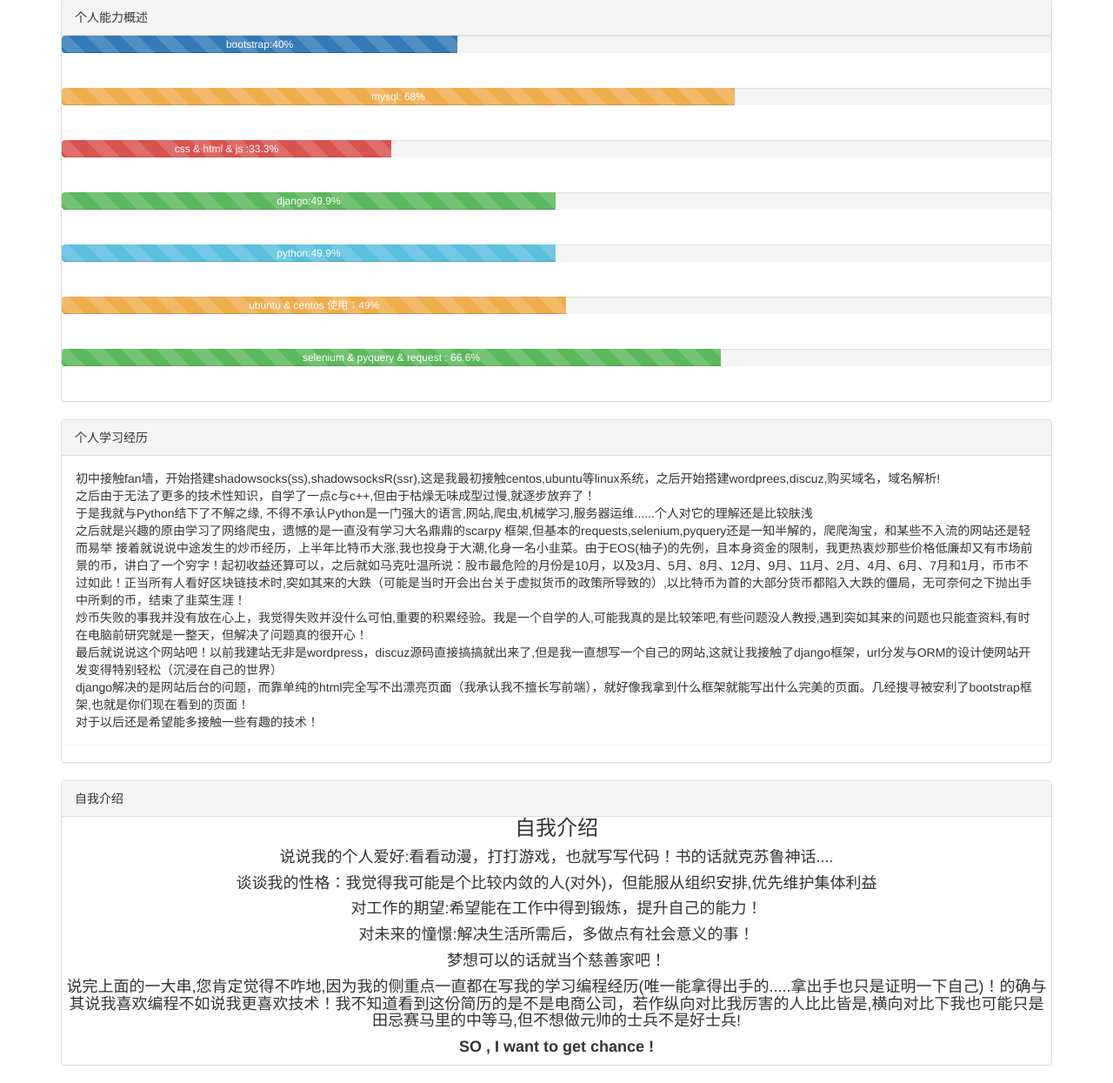
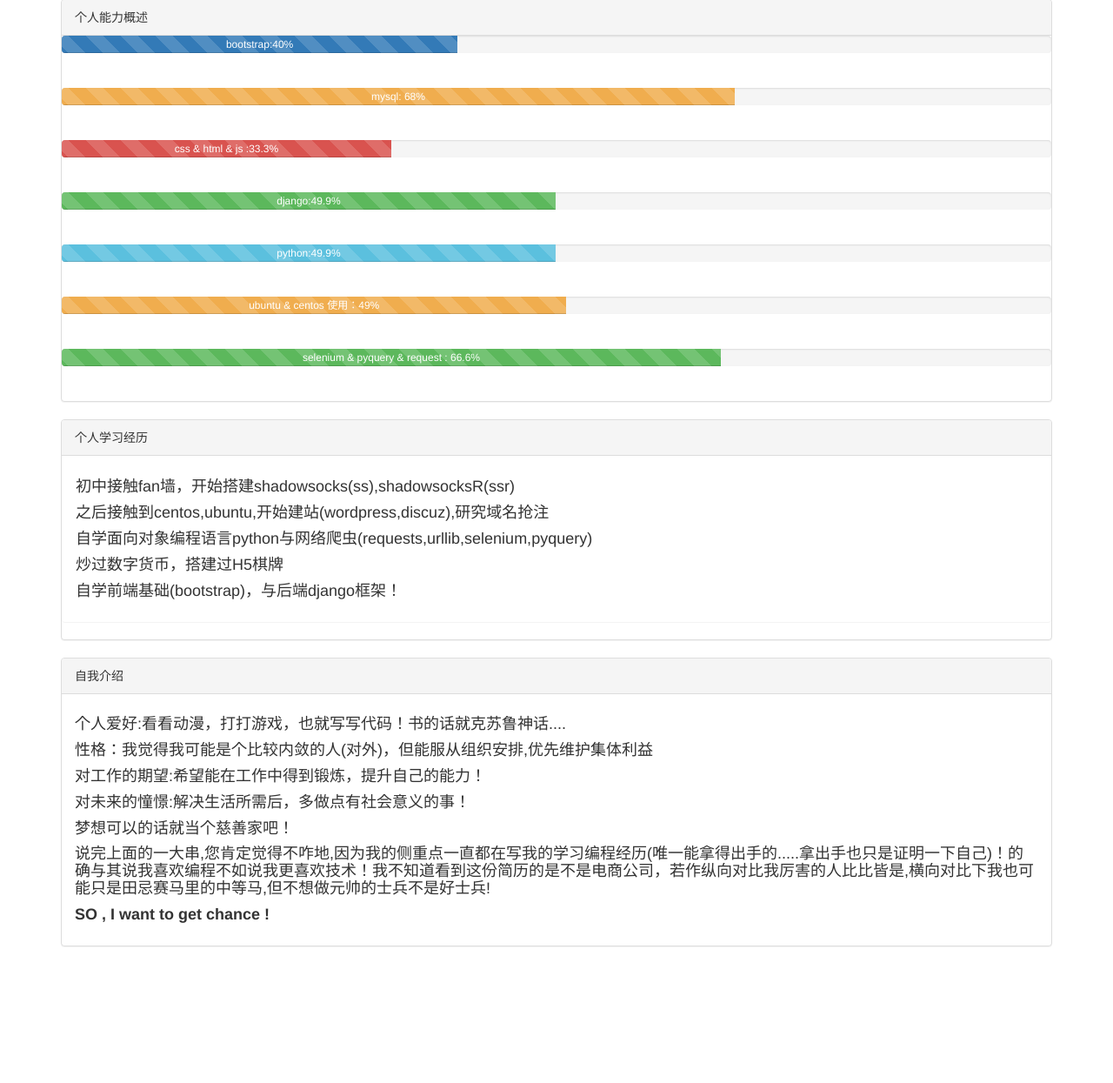
Before and after one commit to Yog-Sothoth-whend3/blog, a Django app: page /resume/ in a window 1280 px wide. Shown: the part 491-1736 px from the top of the page at 87% size. After the commit the page ends 1579 px from the top, so only its background shows below. Run offline with Django 3.2, Linux system fonts and the light colour scheme; some libraries are stand-ins or nearby versions.

Commit message:
Update resume.html

```diff
--- a/newblog/templates/myapp/resume.html
+++ b/newblog/templates/myapp/resume.html
@@ -205,17 +205,12 @@
 
         <div class="panel panel-default">
             <div class="panel-heading">个人学习经历</div>
-            <div class="panel panel-body">
-
-            初中接触fan墙，开始搭建shadowsocks(ss),shadowsocksR(ssr),这是我最初接触centos,ubuntu等linux系统，之后开始搭建wordprees,discuz,购买域名，域名解析!<br/>
-            之后由于无法了更多的技术性知识，自学了一点c与c++,但由于枯燥无味成型过慢,就逐步放弃了！<br/>
-            于是我就与Python结下了不解之缘, 不得不承认Python是一门强大的语言,网站,爬虫,机械学习,服务器运维......个人对它的理解还是比较肤浅<br/>
-            之后就是兴趣的原由学习了网络爬虫，遗憾的是一直没有学习大名鼎鼎的scarpy 框架,但基本的requests,selenium,pyquery还是一知半解的，爬爬淘宝，和某些不入流的网站还是轻而易举
-            接着就说说中途发生的炒币经历，上半年比特币大涨,我也投身于大潮,化身一名小韭菜。由于EOS(柚子)的先例，且本身资金的限制，我更热衷炒那些价格低廉却又有市场前景的币，讲白了一个穷字！起初收益还算可以，之后就如马克吐温所说：股市最危险的月份是10月，以及3月、5月、8月、12月、9月、11月、2月、4月、6月、7月和1月，币市不过如此！正当所有人看好区块链技术时,突如其来的大跌（可能是当时开会出台关于虚拟货币的政策所导致的）,以比特币为首的大部分货币都陷入大跌的僵局，无可奈何之下抛出手中所剩的币，结束了韭菜生涯！<br/>
-            炒币失败的事我并没有放在心上，我觉得失败并没什么可怕,重要的积累经验。我是一个自学的人,可能我真的是比较笨吧,有些问题没人教授,遇到突如其来的问题也只能查资料,有时在电脑前研究就是一整天，但解决了问题真的很开心！<br/>
-            最后就说说这个网站吧！以前我建站无非是wordpress，discuz源码直接搞搞就出来了,但是我一直想写一个自己的网站,这就让我接触了django框架，url分发与ORM的设计使网站开发变得特别轻松（沉浸在自己的世界）<br/>
-            django解决的是网站后台的问题，而靠单纯的html完全写不出漂亮页面（我承认我不擅长写前端），就好像我拿到什么框架就能写出什么完美的页面。几经搜寻被安利了bootstrap框架,也就是你们现在看到的页面！<br/>
-            对于以后还是希望能多接触一些有趣的技术！
+            <div class="panel panel-body" style="text-align: left">
+                <h4>初中接触fan墙，开始搭建shadowsocks(ss),shadowsocksR(ssr)</h4>
+                <h4>之后接触到centos,ubuntu,开始建站(wordpress,discuz),研究域名抢注</h4>
+                <h4>自学面向对象编程语言python与网络爬虫(requests,urllib,selenium,pyquery)</h4>
+                <h4>炒过数字货币，搭建过H5棋牌</h4>
+                <h4>自学前端基础(bootstrap)，与后端django框架！</h4>
 
             </div>
         </div>
@@ -237,17 +232,16 @@
 
 
 
-            <div class="panel panel-default">
+            <div class="panel panel-default" style="text-align:left">
                 <div class="panel-heading">自我介绍</div>
-                <div class="media-body">
-                        <h3 class="media-heading" style="text-align:center">自我介绍</h3>
-                        <h4 style="text-align:center">说说我的个人爱好:看看动漫，打打游戏，也就写写代码！书的话就克苏鲁神话....</h4>
-                        <h4 style="text-align:center">谈谈我的性格：我觉得我可能是个比较内敛的人(对外)，但能服从组织安排,优先维护集体利益</h4>
-                        <h4 style="text-align:center">对工作的期望:希望能在工作中得到锻炼，提升自己的能力！</h4>
-                        <h4 style="text-align:center">对未来的憧憬:解决生活所需后，多做点有社会意义的事！</h4>
-                        <h4 style="text-align:center">梦想可以的话就当个慈善家吧！</h4>
-                        <h4 style="text-align:center">说完上面的一大串,您肯定觉得不咋地,因为我的侧重点一直都在写我的学习编程经历(唯一能拿得出手的.....拿出手也只是证明一下自己)！的确与其说我喜欢编程不如说我更喜欢技术！我不知道看到这份简历的是不是电商公司，若作纵向对比我厉害的人比比皆是,横向对比下我也可能只是田忌赛马里的中等马,但不想做元帅的士兵不是好士兵!</h4>
-                        <h4 style="text-align:center"><STrong > SO , I want to get chance !</STrong></h4>
+                <div class="panel-body" style="text-align:left">
+                        <h4 >个人爱好:看看动漫，打打游戏，也就写写代码！书的话就克苏鲁神话....</h4>
+                        <h4 >性格：我觉得我可能是个比较内敛的人(对外)，但能服从组织安排,优先维护集体利益</h4>
+                        <h4 >对工作的期望:希望能在工作中得到锻炼，提升自己的能力！</h4>
+                        <h4 >对未来的憧憬:解决生活所需后，多做点有社会意义的事！</h4>
+                        <h4 >梦想可以的话就当个慈善家吧！</h4>
+                        <h4 >说完上面的一大串,您肯定觉得不咋地,因为我的侧重点一直都在写我的学习编程经历(唯一能拿得出手的.....拿出手也只是证明一下自己)！的确与其说我喜欢编程不如说我更喜欢技术！我不知道看到这份简历的是不是电商公司，若作纵向对比我厉害的人比比皆是,横向对比下我也可能只是田忌赛马里的中等马,但不想做元帅的士兵不是好士兵!</h4>
+                        <h4 ><STrong > SO , I want to get chance !</STrong></h4>
                       </div>
 
 
```
